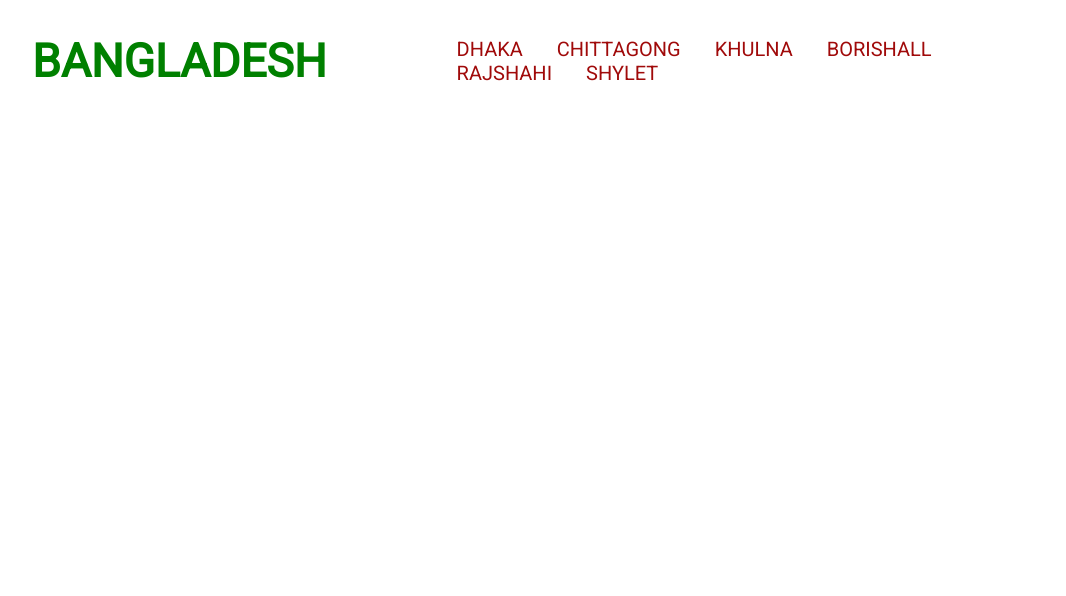
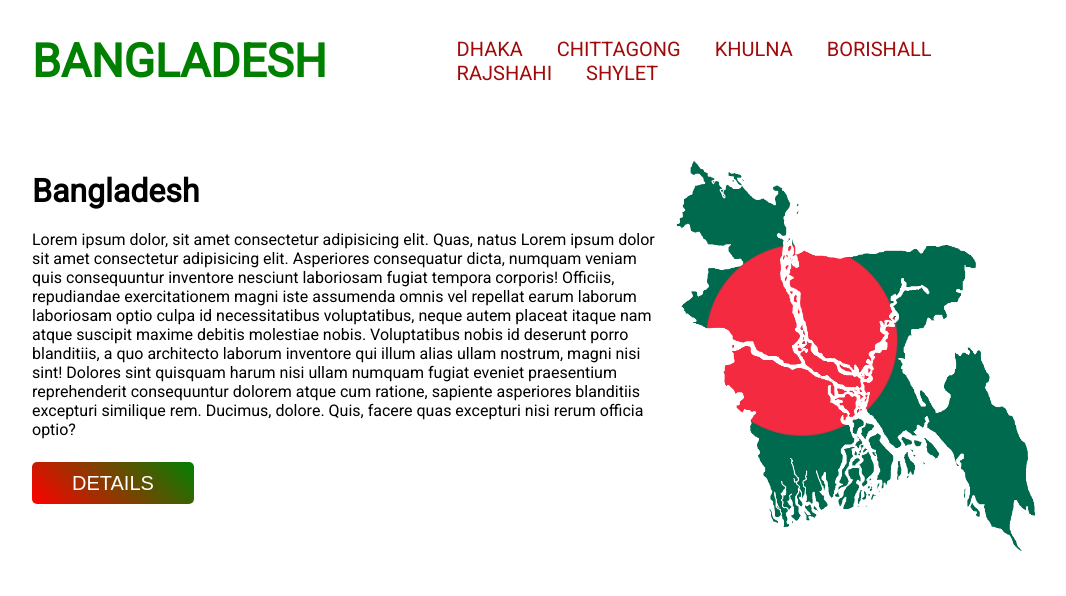
Before and after one commit to rashelmahomud/Bangladesh-Info-Website, a plain HTML site: page index.html in a window 1280 px wide. Shown: the whole page, without its empty margins (96-1162 px from the left). Drawn offline with Linux system fonts and the light colour scheme.

Commit message:
Banaladesh maps and some info

```diff
--- a/index.html
+++ b/index.html
@@ -22,7 +22,7 @@
                 <h1>Bangladesh</h1>
             </div>
             <div class="nav">
-                <a href="#">Dhaka</a>
+                <a target="-blank" href="https://en.wikipedia.org/wiki/Dhaka">Dhaka</a>
                 <a href="#">Chittagong</a>
                 <a href="#">Khulna</a>
                 <a href="#">Borishall</a>
@@ -33,6 +33,24 @@
     </header>
 
 
+    <section id="Bangladesh">
+        <div class="Bangladesh-info">
+            <div class="box-left">
+                <h1>Bangladesh</h1>
+                <p>Lorem ipsum dolor, sit amet consectetur adipisicing elit. Quas, natus Lorem ipsum dolor sit amet consectetur adipisicing elit. Asperiores consequatur dicta, numquam veniam quis consequuntur inventore nesciunt laboriosam fugiat tempora corporis! Officiis, repudiandae exercitationem magni iste assumenda omnis vel repellat earum laborum laboriosam optio culpa id necessitatibus voluptatibus, neque autem placeat itaque nam atque suscipit maxime debitis molestiae nobis. Voluptatibus nobis id deserunt porro blanditiis, a quo architecto laborum inventore qui illum alias ullam nostrum, magni nisi sint! Dolores sint quisquam harum nisi ullam numquam fugiat eveniet praesentium reprehenderit consequuntur dolorem atque cum ratione, sapiente asperiores blanditiis excepturi similique rem. Ducimus, dolore. Quis, facere quas excepturi nisi rerum officia optio?</p>
+
+                <button><a href="https://www.linkedin.com/in/md-rashel-31bb471a5/">Details</a></button>
+            </div>
+            <div class="box-right">
+                <img src="image/map.png" target="_blank" alt="Bangladesh-Map">
+            </div>
+        </div>
+    </section>
+
+
+
+
+
 
 </body>
 </html>
--- a/style.css
+++ b/style.css
@@ -41,3 +41,45 @@ body{
     color: green;
     cursor: pointer;
 }
+
+/* Header Ends Here  */
+
+
+
+.Bangladesh-info{
+    display: flex;
+    width: 80%;
+    margin: auto;
+}
+
+.box-right{
+    width: 40%;
+
+}
+.box-right img{
+    width: 400px;
+
+}
+
+
+.box-left {margin-top: 50px;}
+
+.box-left h1 {
+    font-size: 32px;
+    margin-bottom: 20px;
+}
+
+button a {
+    background-image: linear-gradient(45deg, red, green);
+    padding: 10px 40px;
+    color: white;
+    text-decoration: none;
+    font-size: 20px;
+    text-transform: uppercase;
+    border-radius: 5px;
+}
+
+button {
+    border: navajowhite;
+    margin-top: 33px;
+}
```
